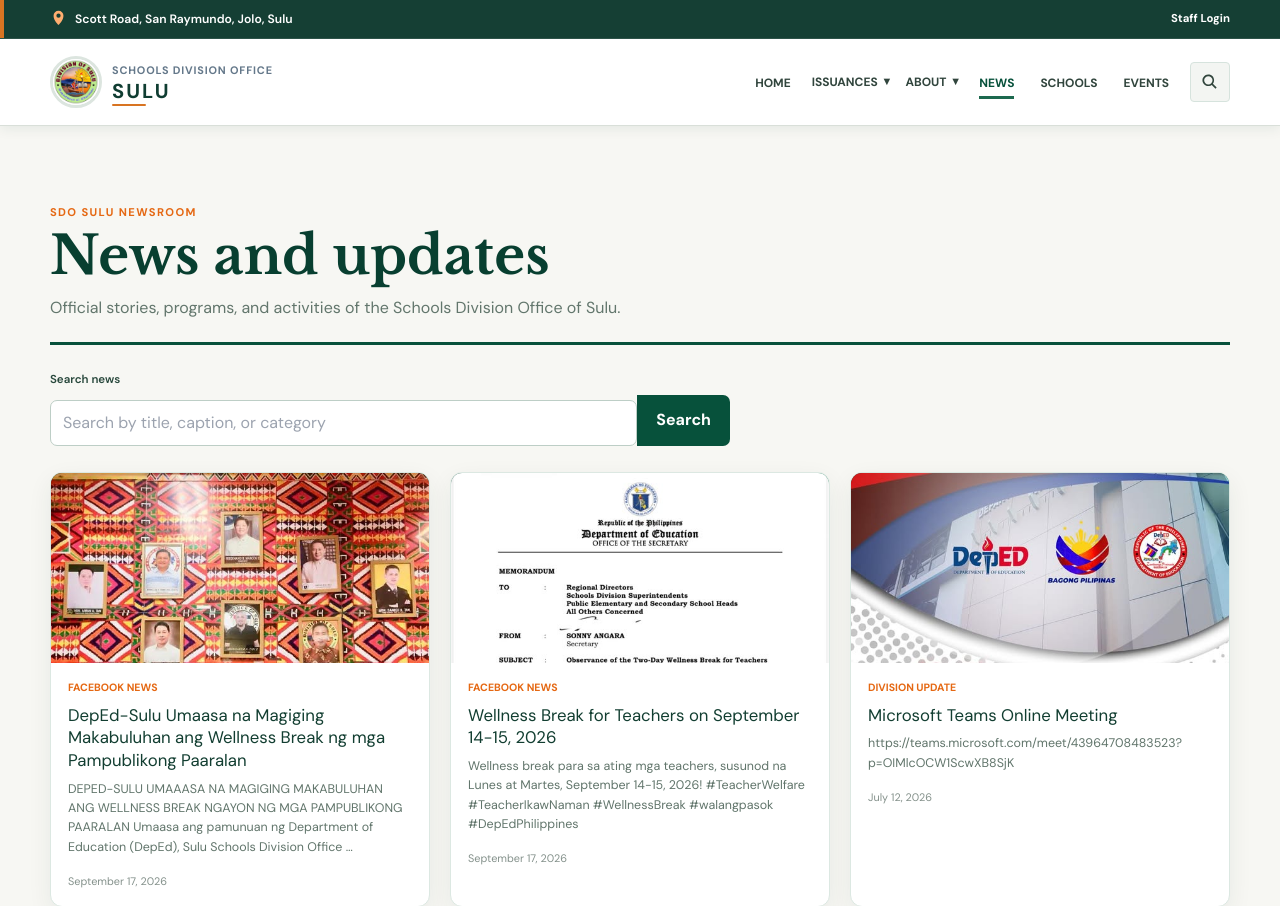
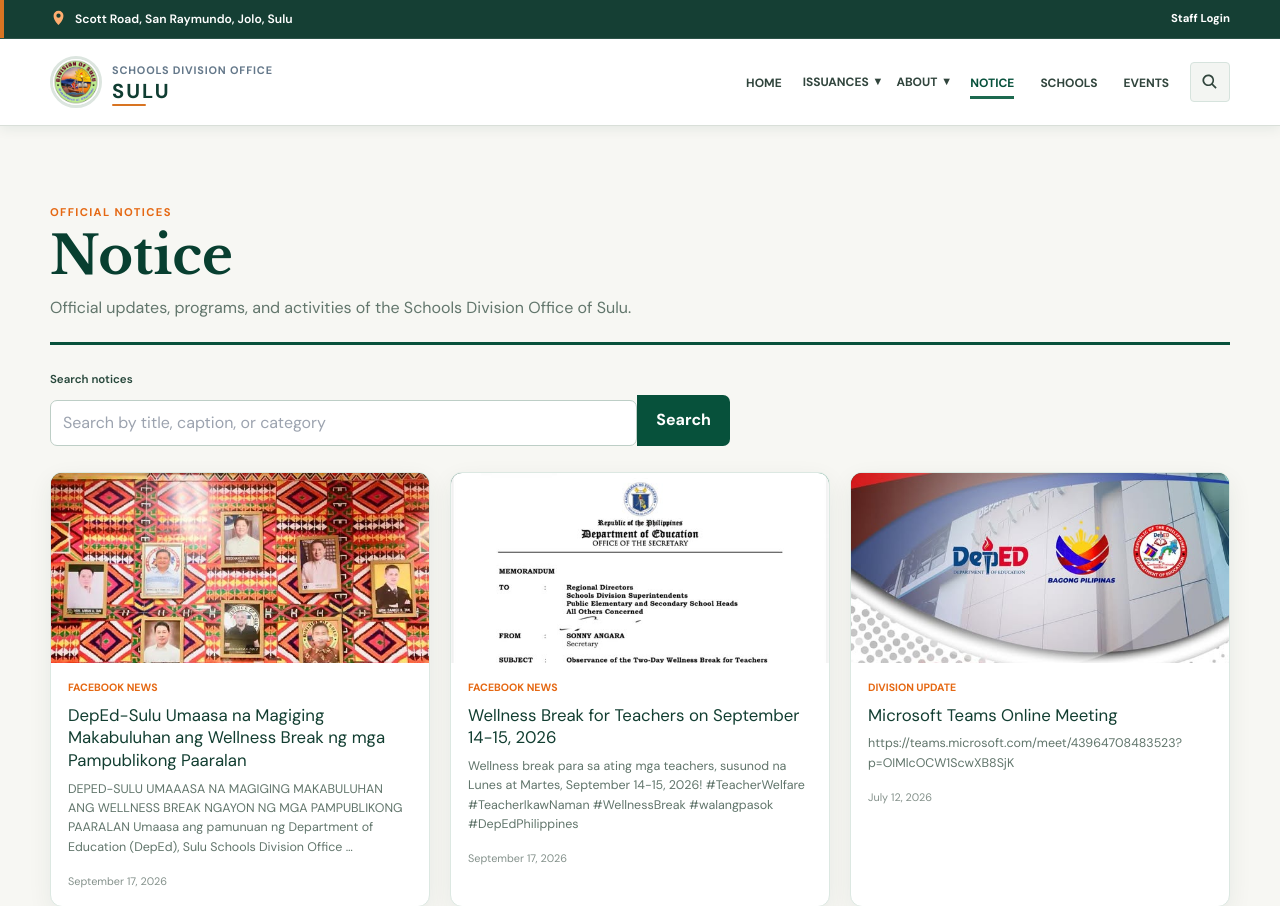
Before and after one commit to abdulkadiljhonardz-byte/sdo-sulu-website, a Django app: page /news/ in a window 1280 px wide. Shown: the top 906 px of the page. Run offline with Django 5.2, Linux system fonts and the light colour scheme; data comes from the database, SQL or seed files in the repository; data that the repository does not hold is empty; some libraries are stand-ins or nearby versions.

Commit message:
Rename News labels to Notice

```diff
--- a/core/management_forms.py
+++ b/core/management_forms.py
@@ -390,7 +390,7 @@ class BulkImportForm(forms.Form):
 class ReportFilterForm(forms.Form):
     REPORT_CHOICES = [
         ("issuances", "Issuances"), ("schools", "Schools"),
-        ("news", "News"), ("complaints", "Complaints"),
+        ("news", "Notices"), ("complaints", "Complaints"),
         ("staff", "Active staff"), ("analytics", "Portal analytics"),
     ]
     report = forms.ChoiceField(choices=REPORT_CHOICES)
--- a/core/tests.py
+++ b/core/tests.py
@@ -489,7 +489,7 @@ class ContentManagementTests(TestCase):
             self.assertFalse(storage.exists(image_name))
             self.assertTrue(
                 AuditLog.objects.filter(
-                    action="News Article permanently deleted",
+                    action="Notice permanently deleted",
                     object_id=str(item_id),
                 ).exists()
             )
--- a/core/views.py
+++ b/core/views.py
@@ -72,7 +72,7 @@ def home(request):
             "title": featured_news.title,
             "published_date": (featured_news.published_at or featured_news.created_at).date(),
             "url": reverse("content:news_detail", args=[featured_news.slug]),
-            "kind": "News",
+            "kind": "Notice",
             "sort_date": featured_news.published_at or featured_news.created_at,
         })
     if featured_memo:
--- a/templates/base/base.html
+++ b/templates/base/base.html
@@ -78,7 +78,7 @@
             <a href="{% url 'pages:detail' 'contact' %}"><svg aria-hidden="true"><use href="#icon-mail"/></svg><span>Contact Us</span></a>
           </div>
         </div>
-        <a href="{% url 'content:news' %}"{% if request.resolver_match.namespace == 'content' %} class="is-current" aria-current="page"{% endif %}>News</a><a href="{% url 'schools:directory' %}"{% if request.resolver_match.namespace == 'schools' %} class="is-current" aria-current="page"{% endif %}>Schools</a><a href="{% url 'events:list' %}"{% if request.resolver_match.namespace == 'events' %} class="is-current" aria-current="page"{% endif %}>Events</a><a class="nav-search{% if request.resolver_match.url_name == 'search' %} is-current{% endif %}" href="{% url 'core:search' %}" aria-label="Search portal"><svg aria-hidden="true"><use href="#icon-search"/></svg></a>
+        <a href="{% url 'content:news' %}"{% if request.resolver_match.namespace == 'content' %} class="is-current" aria-current="page"{% endif %}>Notice</a><a href="{% url 'schools:directory' %}"{% if request.resolver_match.namespace == 'schools' %} class="is-current" aria-current="page"{% endif %}>Schools</a><a href="{% url 'events:list' %}"{% if request.resolver_match.namespace == 'events' %} class="is-current" aria-current="page"{% endif %}>Events</a><a class="nav-search{% if request.resolver_match.url_name == 'search' %} is-current{% endif %}" href="{% url 'core:search' %}" aria-label="Search portal"><svg aria-hidden="true"><use href="#icon-search"/></svg></a>
       </div>
       <button class="mobile-nav-backdrop" type="button" tabindex="-1" aria-label="Close navigation menu"></button>
     </div></nav>
--- a/templates/content/announcement_list.html
+++ b/templates/content/announcement_list.html
@@ -1,7 +1,7 @@
 {% extends 'base/base.html' %}
 {% block title %}Announcements — SDO Sulu{% endblock %}
 {% block content %}
-<header class="publication-index-heading"><div><p>Official notices</p><h1>Announcements</h1><span>Current advisories, schedules, and important public information from SDO Sulu.</span></div><a href="{% url 'content:news' %}">View news</a></header>
+<header class="publication-index-heading"><div><p>Official notices</p><h1>Announcements</h1><span>Current advisories, schedules, and important public information from SDO Sulu.</span></div><a href="{% url 'content:news' %}">View notices</a></header>
 <form method="get" class="publication-search" role="search"><label for="announcement-search">Search announcements</label><div><input id="announcement-search" type="search" name="q" value="{{ query }}" placeholder="Search by title, caption, or category"><button type="submit">Search</button></div></form>
 <div class="publication-card-grid">{% for item in page %}<article class="publication-card{% if item.important %} important{% endif %}"><a class="publication-card-image" href="{% url 'announcements:detail' item.slug %}">{% if item.cover_image %}<img src="{{ item.cover_image.url }}" alt="Cover photo for {{ item.title }}">{% else %}<span>OFFICIAL NOTICE</span>{% endif %}</a><div><p>{% if item.important %}Important · {% endif %}{{ item.category|default:"Announcement" }}</p><h2><a href="{% url 'announcements:detail' item.slug %}">{{ item.title }}</a></h2><span>{{ item.body|striptags|truncatewords:25 }}</span><small>{{ item.published_at|date:"F d, Y" }}</small></div></article>{% empty %}<p class="publication-empty">No active announcements matched your search.</p>{% endfor %}</div>
 {% include 'content/publication_pagination.html' %}
--- a/templates/content/news_detail.html
+++ b/templates/content/news_detail.html
@@ -1,5 +1,5 @@
 {% extends 'base/base.html' %}
 {% block title %}{{ item.title }} — SDO Sulu{% endblock %}
 {% block content %}
-<article class="publication-detail"><header><p>{{ item.category|default:"Division News" }}{% if item.office %} · {{ item.office }}{% endif %}</p><h1>{{ item.title }}</h1><span>Published {{ item.published_at|date:"F d, Y" }}{% if item.author %} · {{ item.author.get_full_name|default:item.author.username }}{% endif %}</span></header>{% if item.cover_image %}<figure><img src="{{ item.cover_image.url }}" alt="Cover photo for {{ item.title }}"></figure>{% endif %}<div class="publication-body">{{ item.body|linebreaks }}</div>{% if item.source_url %}<aside class="publication-source"><strong>Original source</strong><p>This update was linked from an official public Facebook post.</p><a href="{{ item.source_url }}" target="_blank" rel="noopener noreferrer">View original post on Facebook <span aria-hidden="true">↗</span></a></aside>{% endif %}</article>
+<article class="publication-detail"><header><p>{{ item.category|default:"Division Notice" }}{% if item.office %} · {{ item.office }}{% endif %}</p><h1>{{ item.title }}</h1><span>Published {{ item.published_at|date:"F d, Y" }}{% if item.author %} · {{ item.author.get_full_name|default:item.author.username }}{% endif %}</span></header>{% if item.cover_image %}<figure><img src="{{ item.cover_image.url }}" alt="Cover photo for {{ item.title }}"></figure>{% endif %}<div class="publication-body">{{ item.body|linebreaks }}</div>{% if item.source_url %}<aside class="publication-source"><strong>Original source</strong><p>This update was linked from an official public Facebook post.</p><a href="{{ item.source_url }}" target="_blank" rel="noopener noreferrer">View original post on Facebook <span aria-hidden="true">↗</span></a></aside>{% endif %}</article>
 {% endblock %}
--- a/templates/content/news_list.html
+++ b/templates/content/news_list.html
@@ -1,8 +1,8 @@
 {% extends 'base/base.html' %}
-{% block title %}News — SDO Sulu{% endblock %}
+{% block title %}Notice — SDO Sulu{% endblock %}
 {% block content %}
-<header class="publication-index-heading"><div><p>SDO Sulu newsroom</p><h1>News and updates</h1><span>Official stories, programs, and activities of the Schools Division Office of Sulu.</span></div></header>
-<form method="get" class="publication-search" role="search"><label for="news-search">Search news</label><div><input id="news-search" type="search" name="q" value="{{ query }}" placeholder="Search by title, caption, or category"><button type="submit">Search</button></div></form>
-<div class="publication-card-grid">{% for item in page %}<article class="publication-card"><a class="publication-card-image" href="{% url 'content:news_detail' item.slug %}">{% if item.cover_image %}<img src="{{ item.cover_image.url }}" alt="Cover photo for {{ item.title }}">{% else %}<span>SDO SULU</span>{% endif %}</a><div><p>{{ item.category|default:"Division News" }}{% if item.office %} · {{ item.office }}{% endif %}</p><h2><a href="{% url 'content:news_detail' item.slug %}">{{ item.title }}</a></h2><span>{{ item.body|striptags|truncatewords:25 }}</span><small>{{ item.published_at|date:"F d, Y" }}</small></div></article>{% empty %}<p class="publication-empty">No published news matched your search.</p>{% endfor %}</div>
+<header class="publication-index-heading"><div><p>Official notices</p><h1>Notice</h1><span>Official updates, programs, and activities of the Schools Division Office of Sulu.</span></div></header>
+<form method="get" class="publication-search" role="search"><label for="news-search">Search notices</label><div><input id="news-search" type="search" name="q" value="{{ query }}" placeholder="Search by title, caption, or category"><button type="submit">Search</button></div></form>
+<div class="publication-card-grid">{% for item in page %}<article class="publication-card"><a class="publication-card-image" href="{% url 'content:news_detail' item.slug %}">{% if item.cover_image %}<img src="{{ item.cover_image.url }}" alt="Cover photo for {{ item.title }}">{% else %}<span>SDO SULU</span>{% endif %}</a><div><p>{{ item.category|default:"Division Notice" }}{% if item.office %} · {{ item.office }}{% endif %}</p><h2><a href="{% url 'content:news_detail' item.slug %}">{{ item.title }}</a></h2><span>{{ item.body|striptags|truncatewords:25 }}</span><small>{{ item.published_at|date:"F d, Y" }}</small></div></article>{% empty %}<p class="publication-empty">No published notices matched your search.</p>{% endfor %}</div>
 {% include 'content/publication_pagination.html' %}
 {% endblock %}
--- a/templates/core/search.html
+++ b/templates/core/search.html
@@ -1 +1 @@
-{% extends 'base/base.html' %}{% block title %}Search — SDO Sulu{% endblock %}{% block content %}<header class="management-heading"><div><p>Public information</p><h1>Search the portal</h1><span>Find published news, official issuances, and schools.</span></div></header><form method="get" class="repository-search"><label for="portal-search">Search</label><div><input id="portal-search" type="search" name="q" value="{{ q }}" required><button>Search</button></div></form>{% if q %}<div class="search-results"><section><h2>News</h2>{% for item in news %}<a href="{% url 'content:news_detail' item.slug %}"><strong>{{ item.title }}</strong><small>{{ item.body|truncatewords:18 }}</small></a>{% empty %}<p>No matching news.</p>{% endfor %}</section><section><h2>Issuances</h2>{% for item in issuances %}<a href="{% url 'issuances:detail' item.pk %}"><strong>{{ item.reference_number }}</strong><small>{{ item.title }}</small></a>{% empty %}<p>No matching issuances.</p>{% endfor %}</section><section><h2>Schools</h2>{% for item in schools %}<a href="{% url 'schools:detail' item.pk %}"><strong>{{ item.name }}</strong><small>{{ item.school_id }} · {{ item.municipality }}</small></a>{% empty %}<p>No matching schools.</p>{% endfor %}</section></div>{% endif %}{% endblock %}
+{% extends 'base/base.html' %}{% block title %}Search — SDO Sulu{% endblock %}{% block content %}<header class="management-heading"><div><p>Public information</p><h1>Search the portal</h1><span>Find published notices, official issuances, and schools.</span></div></header><form method="get" class="repository-search"><label for="portal-search">Search</label><div><input id="portal-search" type="search" name="q" value="{{ q }}" required><button>Search</button></div></form>{% if q %}<div class="search-results"><section><h2>Notices</h2>{% for item in news %}<a href="{% url 'content:news_detail' item.slug %}"><strong>{{ item.title }}</strong><small>{{ item.body|truncatewords:18 }}</small></a>{% empty %}<p>No matching notices.</p>{% endfor %}</section><section><h2>Issuances</h2>{% for item in issuances %}<a href="{% url 'issuances:detail' item.pk %}"><strong>{{ item.reference_number }}</strong><small>{{ item.title }}</small></a>{% empty %}<p>No matching issuances.</p>{% endfor %}</section><section><h2>Schools</h2>{% for item in schools %}<a href="{% url 'schools:detail' item.pk %}"><strong>{{ item.name }}</strong><small>{{ item.school_id }} · {{ item.municipality }}</small></a>{% empty %}<p>No matching schools.</p>{% endfor %}</section></div>{% endif %}{% endblock %}
--- a/templates/management/dashboard.html
+++ b/templates/management/dashboard.html
@@ -5,7 +5,7 @@
 {% if is_system_admin %}<section class="admin-tool-strip">
   <a href="{% url 'core:analytics_dashboard' %}"><strong>Dashboard Analytics</strong><small>Usage and publishing data</small></a>
   <a href="{% url 'core:data_workspace' %}"><strong>Data Import &amp; Export</strong><small>CSV and Excel workflows</small></a>
-  <a href="{% url 'core:facebook_news_sync' %}"><strong>Facebook News Sync</strong><small>Official Page posts from 2026–2027</small></a>
+  <a href="{% url 'core:facebook_news_sync' %}"><strong>Facebook Notice Sync</strong><small>Official Page posts from 2026–2027</small></a>
   <a href="{% url 'core:reports' %}"><strong>Reports</strong><small>Filtered CSV, Excel, and PDF</small></a>
   <a href="{% url 'accounts:user_management' %}"><strong>Users &amp; Roles</strong><small>Accounts and access</small></a>
   <a href="{% url 'core:portal_settings' %}"><strong>Portal Settings</strong><small>Identity and maintenance</small></a>
--- a/templates/management/form.html
+++ b/templates/management/form.html
@@ -4,7 +4,7 @@
 <div class="management-form-layout content-form-layout">
   <header><p><a href="{% url 'core:content_list' kind %}">{{ config.label }}</a></p><h1>{{ heading }}</h1><span>Fields marked as required must be completed before saving.</span>{% if item and item.cover_image %}<figure class="current-cover"><img src="{{ item.cover_image.url }}" alt="Current cover photo for {{ item.title }}"><figcaption>Current cover photo</figcaption></figure>{% endif %}</header>
   <div class="management-form-column">
-    {% if facebook_import_form %}<section class="facebook-import-panel" aria-labelledby="facebook-import-title"><div><span class="facebook-mark" aria-hidden="true">f</span><div><h2 id="facebook-import-title">Import a Facebook post</h2><p>Paste a public post link. The portal will copy its available caption and photo into News.</p></div></div><form method="post" action="{% url 'core:facebook_import' kind %}">{% csrf_token %}<label for="{{ facebook_import_form.facebook_url.id_for_label }}">{{ facebook_import_form.facebook_url.label }}</label><div>{{ facebook_import_form.facebook_url }}<button type="submit">Import news</button></div>{% if can_publish_import %}<label class="facebook-publish-option">{{ facebook_import_form.publish_now }} <span>{{ facebook_import_form.publish_now.label }}</span></label>{% endif %}<small>Public posts only. If Facebook blocks access, use the manual fields below.</small></form></section>{% endif %}
+    {% if facebook_import_form %}<section class="facebook-import-panel" aria-labelledby="facebook-import-title"><div><span class="facebook-mark" aria-hidden="true">f</span><div><h2 id="facebook-import-title">Import a Facebook post</h2><p>Paste a public post link. The portal will copy its available caption and photo into Notices.</p></div></div><form method="post" action="{% url 'core:facebook_import' kind %}">{% csrf_token %}<label for="{{ facebook_import_form.facebook_url.id_for_label }}">{{ facebook_import_form.facebook_url.label }}</label><div>{{ facebook_import_form.facebook_url }}<button type="submit">Import notice</button></div>{% if can_publish_import %}<label class="facebook-publish-option">{{ facebook_import_form.publish_now }} <span>{{ facebook_import_form.publish_now.label }}</span></label>{% endif %}<small>Public posts only. If Facebook blocks access, use the manual fields below.</small></form></section>{% endif %}
     <form method="post" enctype="multipart/form-data" class="management-form" novalidate>{% csrf_token %}{% if form.non_field_errors %}<div class="form-errors">{{ form.non_field_errors }}</div>{% endif %}{% for field in form %}<div class="field-row {% if field.field.widget.input_type == 'checkbox' %}checkbox-row{% endif %}"><label for="{{ field.id_for_label }}">{{ field.label }}</label>{{ field }}{% if field.help_text %}<small>{{ field.help_text|safe }}</small>{% endif %}{% for error in field.errors %}<p class="field-error">{{ error }}</p>{% endfor %}</div>{% endfor %}<div class="form-actions"><button type="submit">Save {{ config.singular }}</button><a href="{% url 'core:content_list' kind %}">Cancel</a></div></form>
   </div>
 </div>
```
Also changed, not shown: core/management_views.py (+5 -5 lines), templates/core/home.html (+1 -1 lines), templates/management/analytics.html (+1 -1 lines), templates/management/facebook_sync.html (+3 -3 lines).
